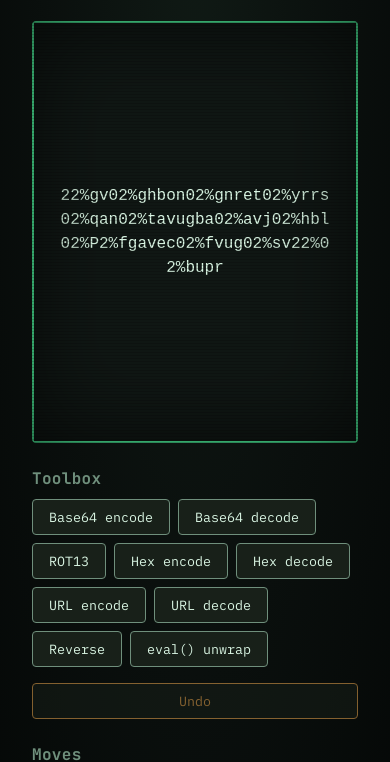
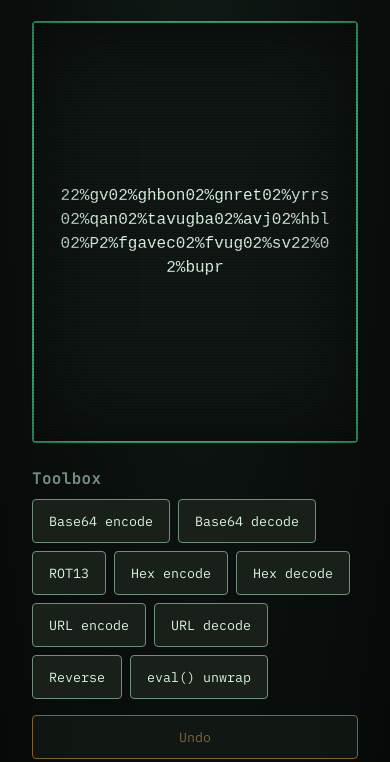
Before and after one commit to ctkrug/peel, a website built with Vite: page index.html in a window 390 px wide. Shown: the part 107-869 px from the top of the page. Built offline with nearby package versions, Linux system fonts and the light colour scheme.

Commit message:
fix(style): raise every button to the 44px touch-target minimum
Toolbox, Undo, and win-card buttons rendered at 36px tall on mobile —
under the D2 accessibility floor. A shared min-height + centered flex
content on the base button rule fixes every button at once.

```diff
--- a/src/style.css
+++ b/src/style.css
@@ -46,6 +46,10 @@ h3 {
 }
 
 button {
+  display: inline-flex;
+  align-items: center;
+  justify-content: center;
+  min-height: 44px;
   font-family: var(--font-ui);
   background: var(--surface-2);
   color: var(--text);
```
